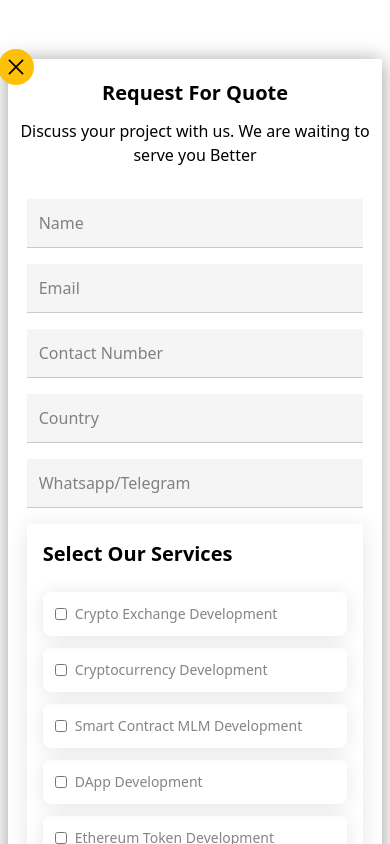
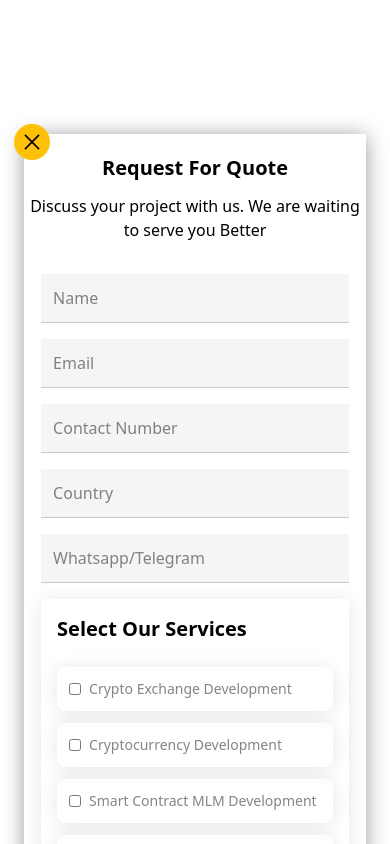
Before and after one commit to PolluxCoin2-0/Giichi-Redesign, a React (Vite) app: page /quote in a window 390 px wide. Built offline with nearby package versions, Linux system fonts and the light colour scheme.

Commit message:
code responsive

```diff
--- a/src/comopnents/GetQuote.jsx
+++ b/src/comopnents/GetQuote.jsx
@@ -108,7 +108,7 @@ const GetQuote = ({onClose}) => {
   };
 
   return (
-    <div className="fixed inset-0 z-50 flex justify-center items-center bg-black bg-opacity-50 backdrop-blur-sm pt-[550px] md:pt-0 overflow-auto md:overflow-hidden">
+    <div className="fixed inset-0 z-50 flex justify-center items-center bg-black bg-opacity-50 backdrop-blur-sm pt-[700px] px-4 md:px-0 md:pt-0 overflow-auto md:overflow-hidden">
       <div className="relative w-full md:w-[60%] flex flex-col justify-center items-center p-2 md:p-4 ">
         {/* Close Icon */}
         <div className="absolute top-[-2px] left-[-2px] cursor-pointer bg-[#FFC107] px-2 py-2 rounded-full text-[#000000]"
```
